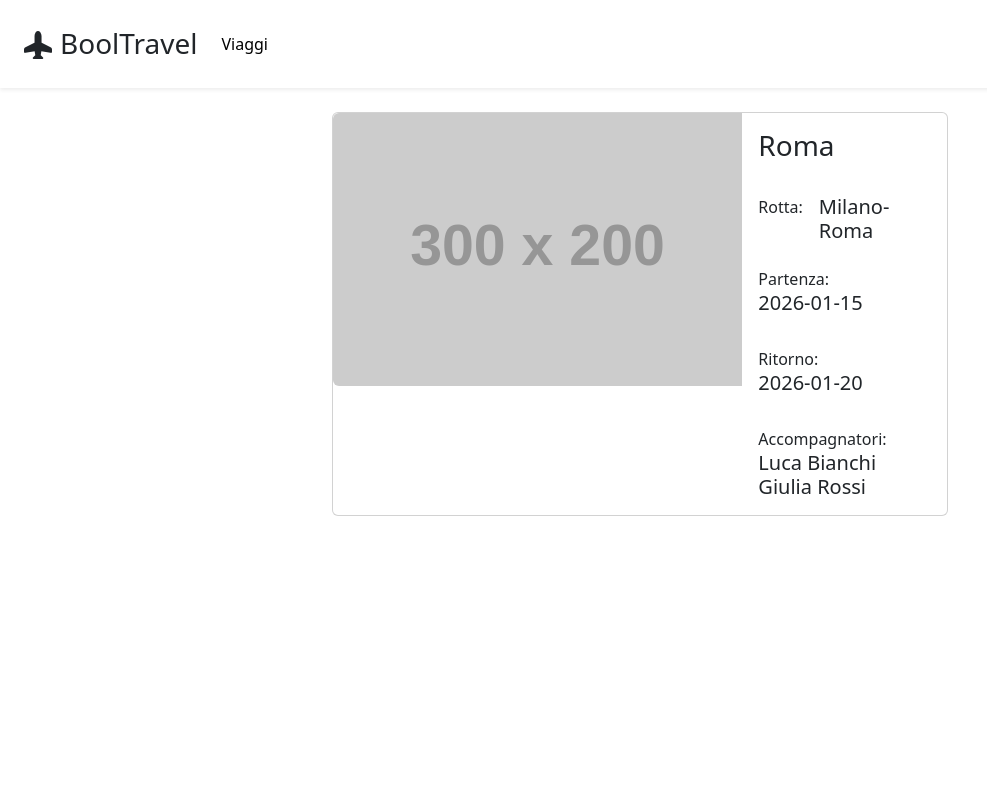
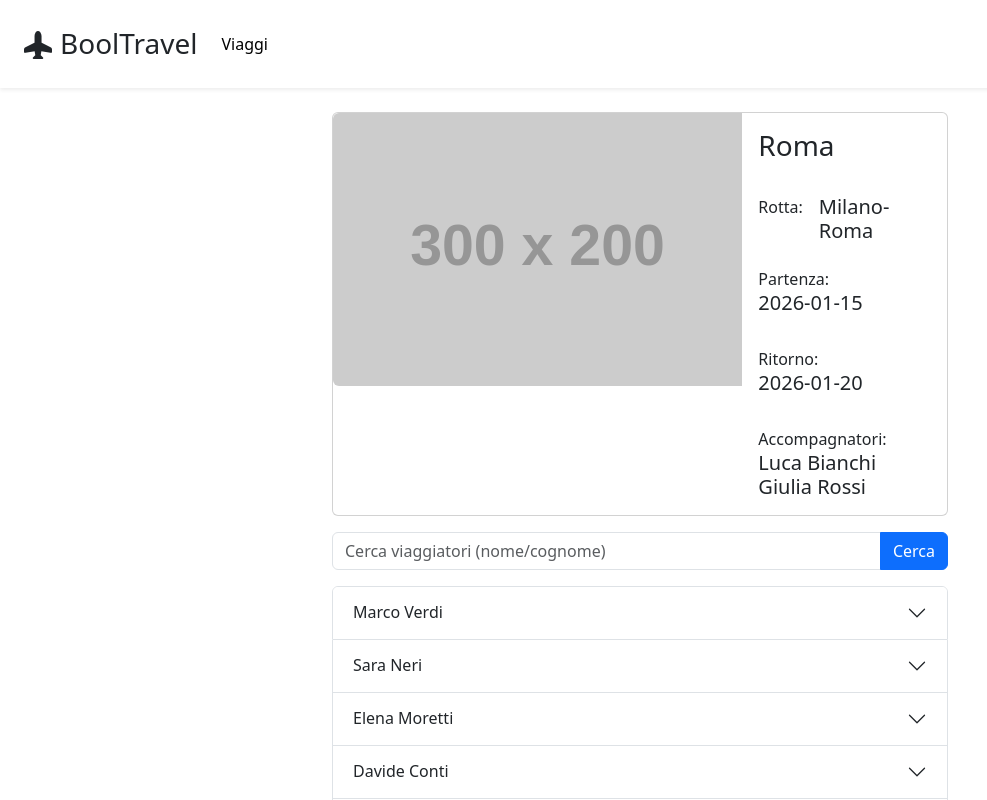
Before and after one commit to diegotosato/sst-project, a React (Vite) app: page /details/1 in a window 1280 px wide. Shown: the top 800 px of the page, without its empty margins (0-987 px from the left). Built offline with nearby package versions, Linux system fonts and the light colour scheme.

Commit message:
Refactor TravelPage component to enhance layout and add search functionality for travelers

```diff
--- a/src/main.jsx
+++ b/src/main.jsx
@@ -1,6 +1,7 @@
 import { createRoot } from 'react-dom/client'
 import './index.css'
 import App from './App.jsx'
+import * as bootstrap from 'bootstrap'
 
 createRoot(document.getElementById('root')).render(
   <App />
--- a/src/pages/TravelPage.jsx
+++ b/src/pages/TravelPage.jsx
@@ -1,46 +1,132 @@
-import { useParams } from "react-router-dom"
+import { useState } from "react";
+import { useParams } from "react-router-dom";
+
 export default function TravelPage({ viaggi }) {
-    const { id } = useParams()
-
+    const { id } = useParams();
     const viaggio = viaggi[id - 1]
 
+
+    const [searchText, setSearchText] = useState("");
+    const [travelers, setTravelers] = useState(viaggio.viaggiatori)
+    console.log(travelers);
+
+
     return (
-        <>
         <div className="container w-50 my-3">
+            {/* TRIP CARD */}
             <div className="card mb-3">
                 <div className="row g-0">
                     <div className="col-md-8">
-                            <img src="https://placehold.co/300x200" className="rounded-start detail-img" alt="Title" />
+                        <img
+                            src="https://placehold.co/300x200"
+                            className="rounded-start detail-img"
+                            alt="Trip cover"
+                        />
                     </div>
+
                     <div className="col-md-4">
                         <div className="card-body d-flex flex-column justify-content-center h-100 gap-4">
                             <h3>{viaggio.destinazione}</h3>
-                                <div className="destination d-flex">
+
+                            <div className="d-flex">
                                 <p className="card-text me-3 mb-0">Rotta:</p>
-                                    <h5 className="card-title m-0">{viaggio.partenza}-{viaggio.destinazione}</h5>
+                                <h5 className="card-title m-0">
+                                    {viaggio.partenza}-{viaggio.destinazione}
+                                </h5>
                             </div>
-                                <div className="start">
+
+                            <div>
                                 <p className="card-text mb-0">Partenza:</p>
                                 <h5 className="card-title">{viaggio.dataInizio}</h5>
                             </div>
-                                <div className="comeback">
+
+                            <div>
                                 <p className="card-text mb-0">Ritorno:</p>
                                 <h5 className="card-title">{viaggio.dataFine}</h5>
                             </div>
-                                <div className="companion">
+
+                            <div>
                                 <p className="card-text mb-0">Accompagnatori:</p>
-                                    {
-                                        viaggio.accompagnatori.map(person => (
-                                            <h5 className="card-title m-0" key={person.id}>{person.nome} {person.cognome}</h5>
-                                        ))
-                                    }
-                                </div>
+                                {viaggio.accompagnatori.map((person) => (
+                                    <h5 className="card-title m-0" key={person.id}>
+                                        {person.nome} {person.cognome}
+                                    </h5>
+                                ))}
                             </div>
                         </div>
                     </div>
                 </div>
             </div>
 
-        </>
+            {/* SEARCH BAR */}
+            <form className="mb-3" onSubmit={(e) => e.preventDefault()}>
+                <div className="input-group">
+                    <input
+                        className="form-control"
+                        placeholder="Cerca viaggiatori (nome/cognome)"
+                        value={searchText}
+                        onChange={(e) => setSearchText(e.target.value)}
+                    />
+                    <button className="btn btn-primary" type="submit">
+                        Cerca
+                    </button>
+                </div>
+            </form>
+
+            {/* TRAVELERS ACCORDION */}
+            <div className="accordion" id="travelersAccordion">
+                {
+                    travelers.map(traveler => {
+                        return (
+                            <div className="accordion-item" key={traveler.id}>
+                                <h2 className="accordion-header">
+                                    <button
+                                        className="accordion-button collapsed"
+                                        type="button"
+                                        data-bs-toggle="collapse"
+                                        data-bs-target={`#collapse${traveler.id}`}
+                                        aria-expanded="false"
+                                        aria-controls={`collapse${traveler.id}`}>
+                                        {traveler.nome} {traveler.cognome}
+                                    </button>
+                                </h2>
+                                <div
+                                    id={`collapse${traveler.id}`}
+                                    className="accordion-collapse collapse"
+                                    data-bs-parent="#accordionExample">
+                                    <div className="accordion-body">
+                                        <div>
+                                            <strong>Telefono:</strong> {traveler.telefono || "-"}
+                                        </div>
+                                        <div>
+                                            <strong>Email:</strong> {traveler.mail || "-"}
+                                        </div>
+                                        <div className="mb-2">
+                                            <strong>Codice fiscale:</strong> {traveler.codiceFiscale || "-"}
+                                        </div>
+                                        {
+                                            traveler.telefono ? (
+                                                <a className="btn btn-success" href={`tel:${traveler.telefono}`}                                                >
+                                                    Chiama
+                                                </a>
+                                            ) : (
+                                                <button className="btn btn-secondary" disabled>
+                                                    Chiama
+                                                </button>
                                             )
                                         }
+                                    </div>
+                                </div>
+                            </div>
+                        )
+                    })
+                }
+
+            </div>
+
+            {/* {filteredTravelers.length === 0 && (
+                <p className="mt-3">Nessun viaggiatore trovato.</p>
+            )} */}
+        </div>
+    );
+}
```
Lines whose indentation alone changed are shown as unchanged.
